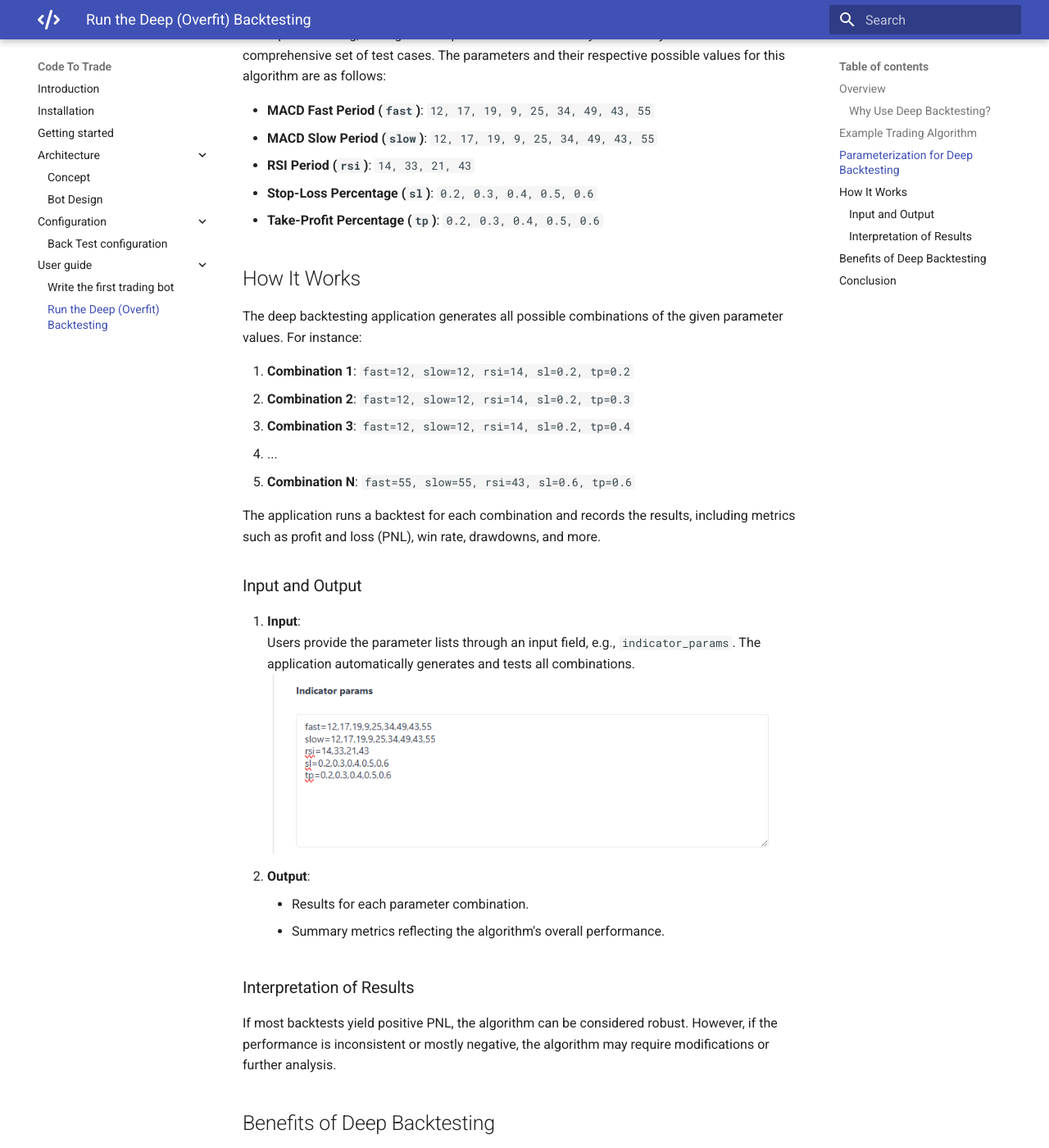
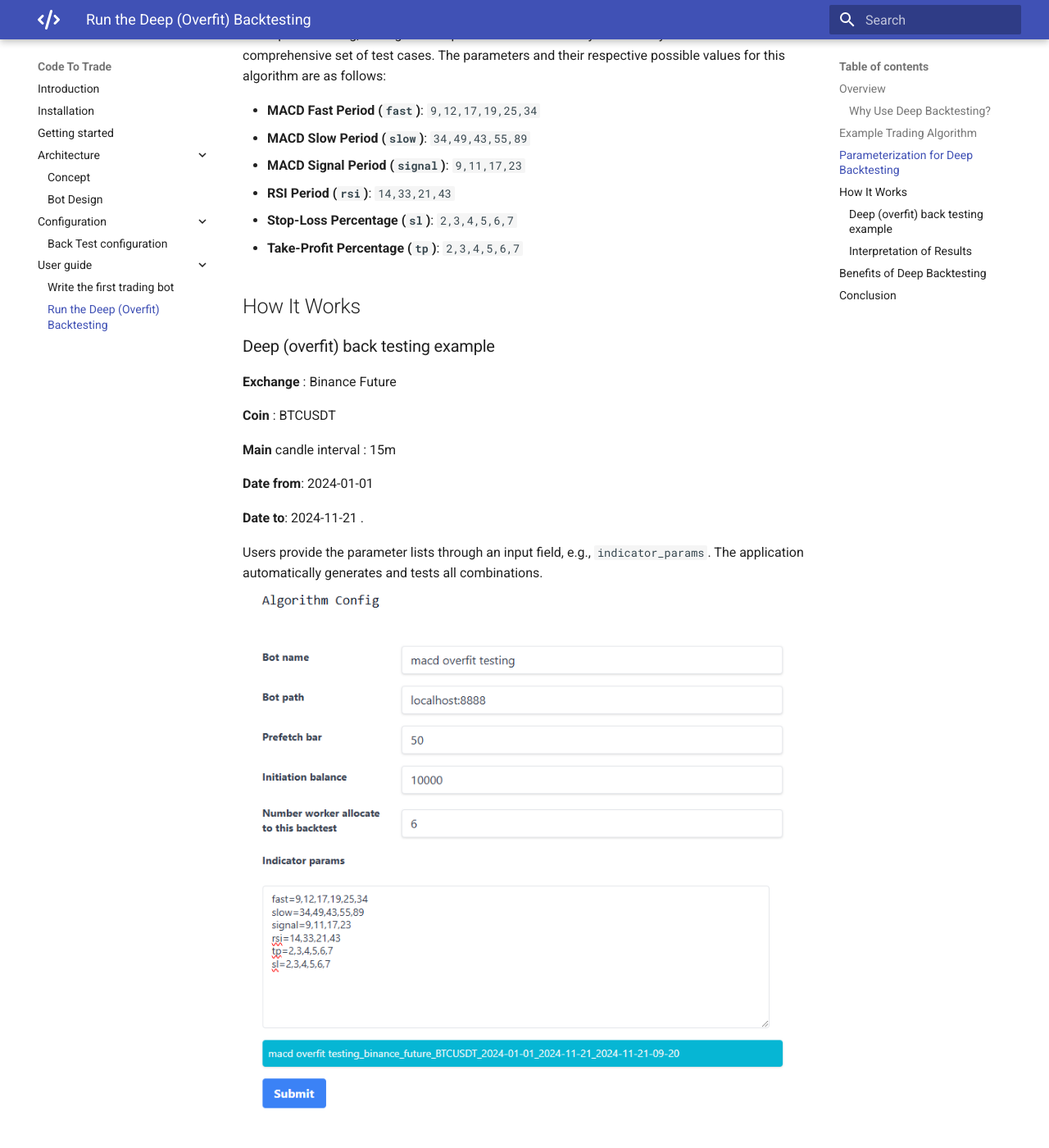
Before and after one commit to truongnhukhang/codetotrade-docs, an MkDocs documentation site: the page built from docs/user guide/2-run-deep-backtesting-for-bot.md, in a window 1280 px wide and 1400 px high, scrolled down 1242 px. Shown: the whole window at 82% size. Built offline with MkDocs 1.6.1 and Material for MkDocs 9.7.7, drawn with Linux system fonts in a browser that asks for light colours; some of the changed text lies outside the part shown.

Commit message:
update doc

```diff
--- a/docs/user guide/2-run-deep-backtesting-for-bot.md
+++ b/docs/user guide/2-run-deep-backtesting-for-bot.md
@@ -36,37 +36,48 @@ For demonstration, consider the following simple trading algorithm:
 
 In deep backtesting, the algorithm's parameters are varied systematically to create a comprehensive set of test cases. The parameters and their respective possible values for this algorithm are as follows:
 
-- **MACD Fast Period (`fast`)**: `12, 17, 19, 9, 25, 34, 49, 43, 55`
-- **MACD Slow Period (`slow`)**: `12, 17, 19, 9, 25, 34, 49, 43, 55`
-- **RSI Period (`rsi`)**: `14, 33, 21, 43`
-- **Stop-Loss Percentage (`sl`)**: `0.2, 0.3, 0.4, 0.5, 0.6`
-- **Take-Profit Percentage (`tp`)**: `0.2, 0.3, 0.4, 0.5, 0.6`
+- **MACD Fast Period (`fast`)**: `9,12,17,19,25,34`
+- **MACD Slow Period (`slow`)**: `34,49,43,55,89`
+- **MACD Signal Period (`signal`)**: `9,11,17,23`
+- **RSI Period (`rsi`)**: `14,33,21,43`
+- **Stop-Loss Percentage (`sl`)**: `2,3,4,5,6,7`
+- **Take-Profit Percentage (`tp`)**: `2,3,4,5,6,7`
 
 
 ## How It Works
 
-The deep backtesting application generates all possible combinations of the given parameter values. For instance:
+### Deep (overfit) back testing example
 
-1. **Combination 1**: `fast=12, slow=12, rsi=14, sl=0.2, tp=0.2`
-2. **Combination 2**: `fast=12, slow=12, rsi=14, sl=0.2, tp=0.3`
-3. **Combination 3**: `fast=12, slow=12, rsi=14, sl=0.2, tp=0.4`
+**Exchange** : Binance Future
+
+**Coin** : BTCUSDT
+
+**Main** candle interval : 15m
+
+**Date from**: 2024-01-01
+
+**Date to**: 2024-11-21 .
+
+Users provide the parameter lists through an input field, e.g., `indicator_params`. The application automatically generates and tests all combinations.
+![overfit-test](../assets/images/deepbacktest.png)
+
+> The deep backtesting application generates all possible combinations of the given parameter values. For instance:
+>
+1. **Combination 1**: `fast=9, slow=34, rsi=14, sl=2, tp=3`
+2. **Combination 2**: `fast=9, slow=34, rsi=14, sl=2, tp=3`
+3. **Combination 3**: `fast=9, slow=34, rsi=14, sl=2, tp=4`
 4. ...
-5. **Combination N**: `fast=55, slow=55, rsi=43, sl=0.6, tp=0.6`
-
+5. **Combination N**: `fast=34, slow=89, rsi=43, sl=2, tp=6`
+>
 The application runs a backtest for each combination and records the results, including metrics such as profit and loss (PNL), win rate, drawdowns, and more.
-
-### Input and Output
-
-1. **Input**:
-   Users provide the parameter lists through an input field, e.g., `indicator_params`. The application automatically generates and tests all combinations.
-   ![overfit-test](../assets/images/deepbacktest.png)
-2. **Output**:
-    - Results for each parameter combination.
-    - Summary metrics reflecting the algorithm's overall performance.
+>
 
 ### Interpretation of Results
 
-If most backtests yield positive PNL, the algorithm can be considered robust. However, if the performance is inconsistent or mostly negative, the algorithm may require modifications or further analysis.
+Running over 17,000 backtest cases gives us a clear picture of how well the algorithm performs in different situations.
+
+If most backtests show positive results, like good profits and manageable losses, the algorithm is likely strong and reliable. But if the results are mostly negative or inconsistent, it may need changes or further testing to improve.![overfit-test-rs](../assets/images/deepbacktest-rs.png)
+
 
 ## Benefits of Deep Backtesting
 
```
Also changed, not shown: docs/assets/images/deepbacktest-rs.png (added), docs/assets/images/deepbacktest.png.
